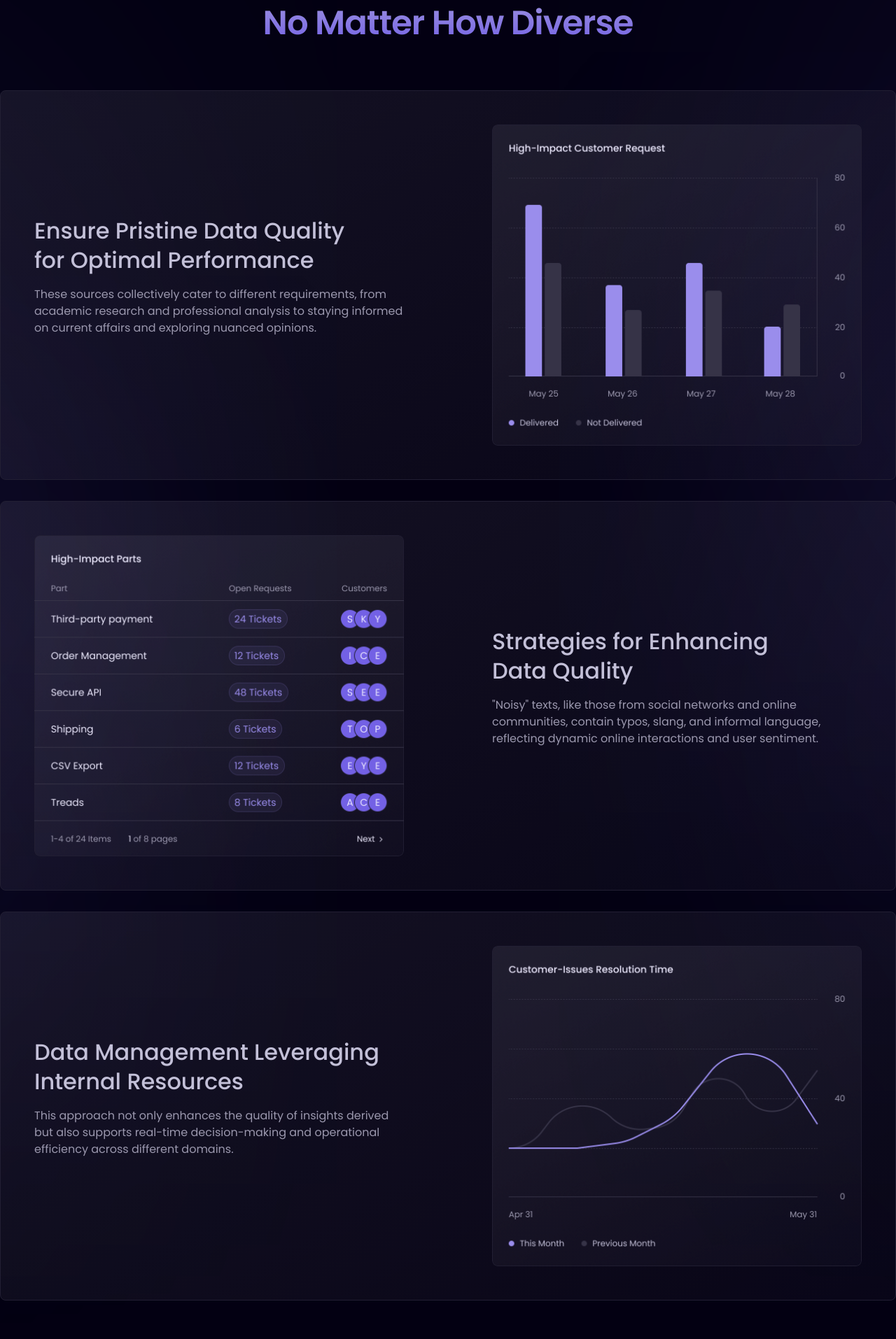
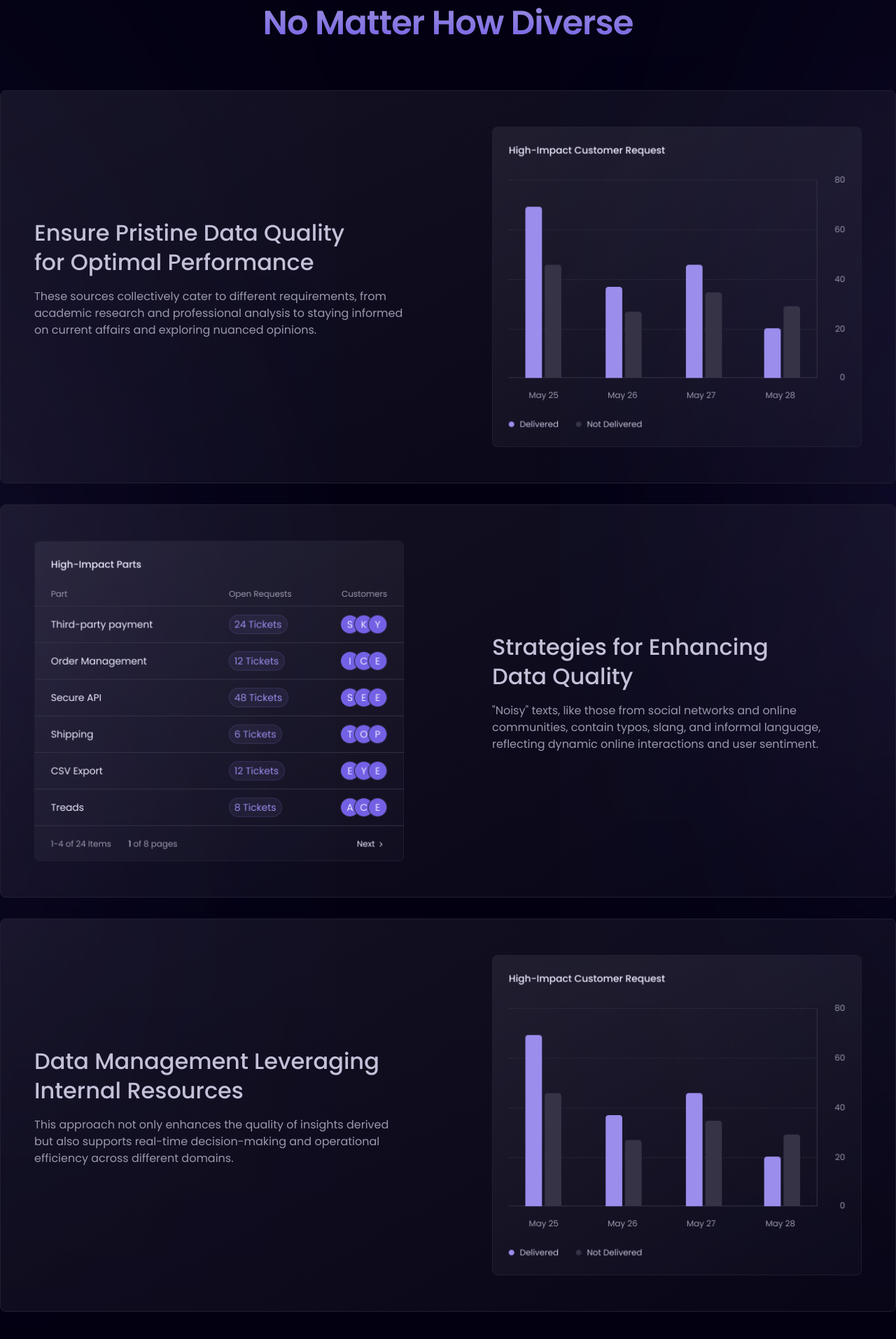
Before and after one commit to JobairIslam/neurolinx-react-ju, a Next.js app: page /solution in a window 1280 px wide. Shown: the part 3219-5133 px from the top of the page at 70% size. Built offline with nearby package versions, Linux system fonts and the light colour scheme.

Commit message:
ADDED: solution page

```diff
--- a/src/app/solution/page.js
+++ b/src/app/solution/page.js
@@ -82,13 +82,13 @@ export default function page() {
                     informed on current affairs and exploring nuanced opinions.
                   </p>
                 </div>
-                <div className="rounded-lg">
+                <div className="relative w-full lg:w-[534px] lg:h-[464px]">
                   <Image
-                    className="w-full rounded-lg"
+                    className="rounded-lg"
                     src="/img/diverse1.png"
                     alt="diverse"
-                    width={534}
-                    height={464}
+                    layout="fill"
+                    objectFit="contain"
                   />
                 </div>
               </div>
@@ -105,13 +105,13 @@ export default function page() {
                     sentiment.
                   </p>
                 </div>
-                <div className="rounded-lg">
+                <div className="relative w-full lg:w-[534px] lg:h-[464px]">
                   <Image
-                    className="w-full rounded-lg"
+                    className="rounded-lg"
                     src="/img/diverse2.png"
                     alt="diverse"
-                    width={534}
-                    height={464}
+                    layout="fill"
+                    objectFit="contain"
                   />
                 </div>
               </div>
@@ -128,13 +128,13 @@ export default function page() {
                     operational efficiency across different domains.
                   </p>
                 </div>
-                <div className="rounded-lg">
+                <div className="relative w-full lg:w-[534px] lg:h-[464px]">
                   <Image
-                    className="w-full rounded-lg"
-                    src="/img/diverse3.png"
+                    className="rounded-lg"
+                    src="/img/diverse1.png"
                     alt="diverse"
-                    width={534}
-                    height={464}
+                    layout="fill"
+                    objectFit="contain"
                   />
                 </div>
               </div>
```
